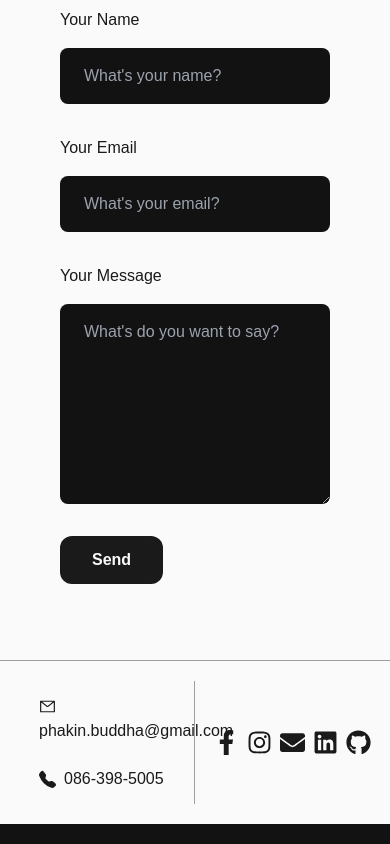
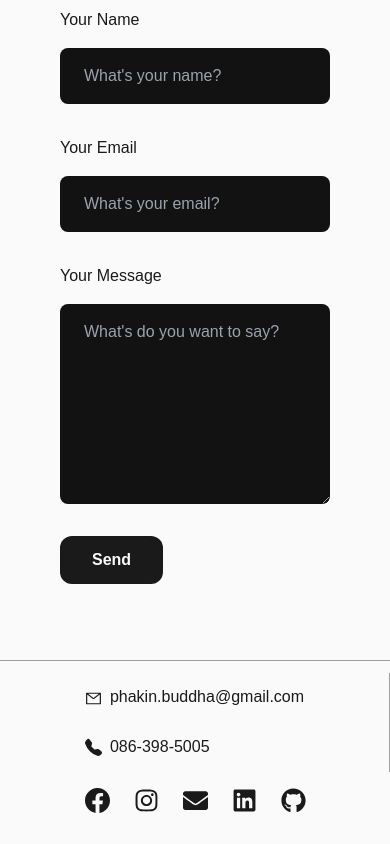
Before and after one commit to sshutter/3D_personalPortfolio, a React (Vite) app: page / in a window 390 px wide. Shown: the part 6736-7580 px from the top of the page. Built offline with nearby package versions, Linux system fonts and the light colour scheme; a web font is replaced by a local one.

Commit message:
make footer responsive

```diff
--- a/src/components/Footer.jsx
+++ b/src/components/Footer.jsx
@@ -1,13 +1,7 @@
 import React from "react";
-import {
-  FaFacebookF,
-  FaInstagram,
-  FaEnvelope,
-  FaLinkedin,
-  FaGithub,
-} from "react-icons/fa";
+import { FaInstagram, FaEnvelope, FaLinkedin, FaGithub } from "react-icons/fa";
 import { AiOutlineMail } from "react-icons/ai";
-import { BsFillTelephoneFill } from "react-icons/bs";
+import { BsFillTelephoneFill, BsFacebook } from "react-icons/bs";
 import { styles } from "../styles";
 
 const Footer = () => {
@@ -15,66 +9,91 @@ const Footer = () => {
     window.location.href = "mailto:phakin.buddhal@gmail.com";
   };
 
+  const handleFacebookClick = () => {
+    window.open("https://www.facebook.com/phakin.buddha/", "_blank");
+  };
+
+  const handleInstagramClick = () => {
+    window.open("https://www.instagram.com/_sshutter/", "_blank");
+  };
+
+  const handleLinkedinClick = () => {
+    window.open(
+      "https://www.linkedin.com/in/phakin-buddha-a24b4823b/",
+      "_blank"
+    );
+  };
+
+  const handleGithubClick = () => {
+    window.open("https://github.com/sshutter", "_blank");
+  };
+
   return (
-    <footer
-      className={`${styles.paddingX} w-full items-center bg-primary`}
-      style={{ borderTop: "1px solid #9E9E9E" }}
+    <footer className="bg-primary" style={{ borderTop: "1px solid #9E9E9E" }}>
+      <div className="container-custom">
+        <div className="row-custom py-3">
+          <div
+            className="col-custom py-3"
+            style={{
+              borderRight: "1px solid #9E9E9E",
+              "@media (min-width: 768px)": {
+                borderRight: "0px",
+              },
+            }}
           >
-      <div className="container" style={styles}>
-        <div className="row py-5" style={styles}>
-          <div
-            className="col-md-6 text-secondary align-items-center justify-content-center flex-col"
-            style={(styles, { borderRight: "1px solid #9e9e9e" })}
-          >
-            <div className="d-flex align-items-center py-3">
+            <div className="text-secondary justify-content-center align-content-center">
+              <div className="pb-3">
                 <AiOutlineMail
                   color="#1A1A1A"
                   size={25}
-                className="inline pr-2"
+                  className="inline-flex pr-2"
                 />
                 phakin.buddha@gmail.com
               </div>
-
-            <div className="d-flex align-items-center py-3">
+              <div className="pt-3">
                 <BsFillTelephoneFill
                   color="#1A1A1A"
                   size={25}
-                className="inline pr-2"
+                  className="inline-flex pr-2"
                 />
                 086-398-5005
               </div>
             </div>
-          <div
-            className="col-md-6 text-secondary align-items-center justify-content-center flex"
-            style={styles}
+          </div>
+          <div className="col-custom py-3">
+            <div className="text-secondary justify-content-center align-content-center">
+              <button
+                className="text-dark m-1 px-2"
+                onClick={handleFacebookClick}
               >
+                <BsFacebook color="#1A1A1A" size={25} />
+              </button>
+
               <button
-              href="https://www.facebook.com/phakin.buddha/"
-              className="text-dark m-1"
-            >
-              <FaFacebookF color="#1A1A1A" size={25} />
-            </button>
-            <button
-              href="https://www.instagram.com/_sshutter/"
-              className="text-dark m-1"
+                className="text-dark m-1 px-2"
+                onClick={handleInstagramClick}
               >
                 <FaInstagram color="#1A1A1A" size={25} />
               </button>
-            <button href="#" className="text-dark m-1" onClick={openGmail}>
+
+              <button className="text-dark m-1 px-2" onClick={openGmail}>
                 <FaEnvelope color="#1A1A1A" size={25} />
               </button>
+
               <button
-              href="https://www.linkedin.com/in/phakin-buddha-a24b4823b/"
-              className="text-dark m-1"
+                className="text-dark m-1 px-2"
+                onClick={handleLinkedinClick}
               >
                 <FaLinkedin color="#1A1A1A" size={25} />
               </button>
+
               <button
-              href="https://github.com/sshutter"
-              className="text-dark m-1"
+                className="text-dark m-1 px-2"
+                onClick={handleGithubClick}
               >
                 <FaGithub color="#1A1A1A" size={25} />
               </button>
+            </div>
           </div>
         </div>
       </div>
--- a/src/index.css
+++ b/src/index.css
@@ -289,24 +289,35 @@
   }
 }
 
-.container {
+.container-custom {
   width: 100%;
+  max-width: 100%;
+  margin-left: auto;
+  margin-right: auto;
+  padding-left: 15px;
   padding-right: 15px;
-  padding-left: 15px;
-  margin-right: auto;
-  margin-left: auto;
 }
 
-.row {
+.row-custom {
   display: flex;
   flex-wrap: wrap;
   margin-right: -15px;
   margin-left: -15px;
+
+  align-items: center;
 }
 
-.col-md-6 {
-  position: relative;
-  width: 50%;
-  padding-right: 15px;
-  padding-left: 15px;
+.col-custom {
+  flex: 0 0 100%;
+  padding-right: 0px;
+  padding-left: 0px;
+  align-items: center;
+  justify-content: center;
+  display: flex;
 }
+
+@media (min-width: 768px) {
+  .col-custom {
+    flex: 0 0 50%;
+  }
+}
```
Lines whose indentation alone changed are shown as unchanged.
